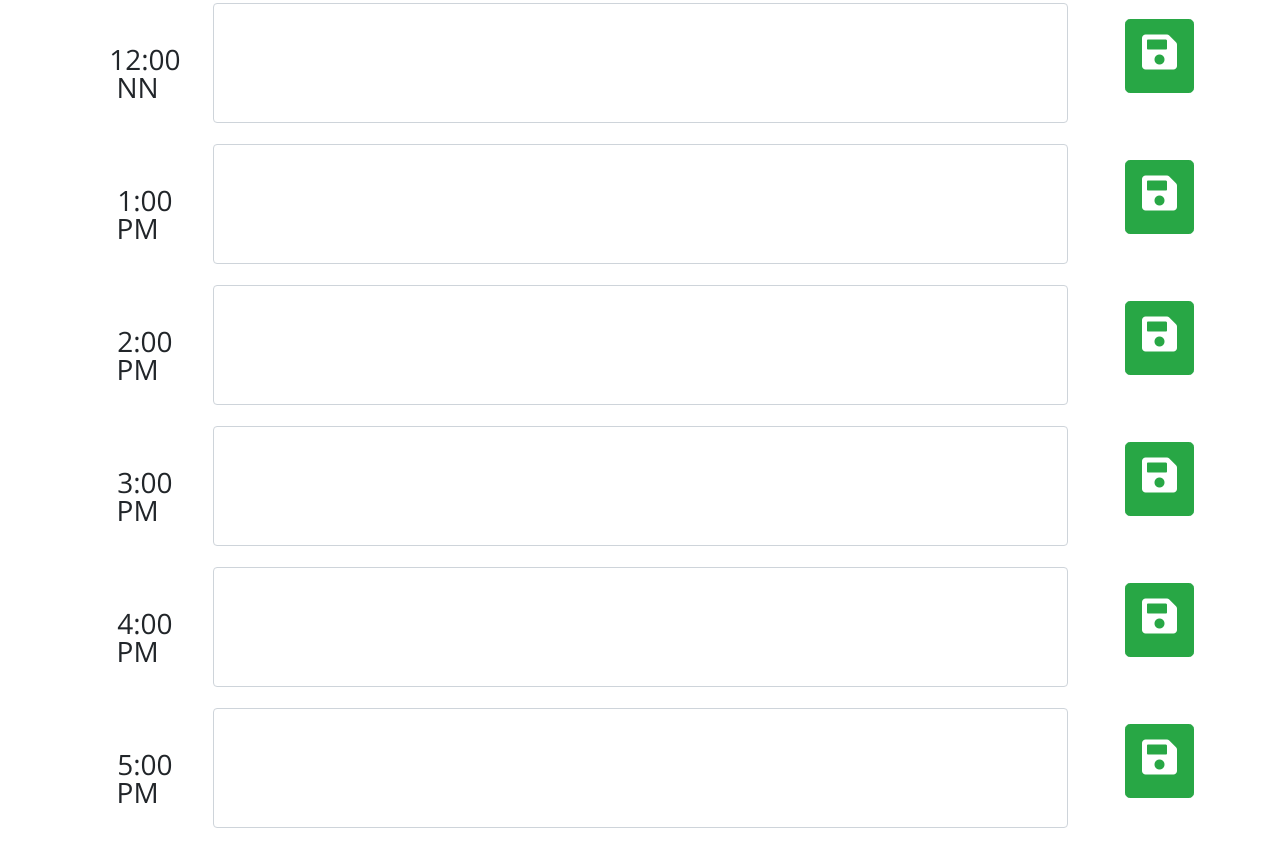
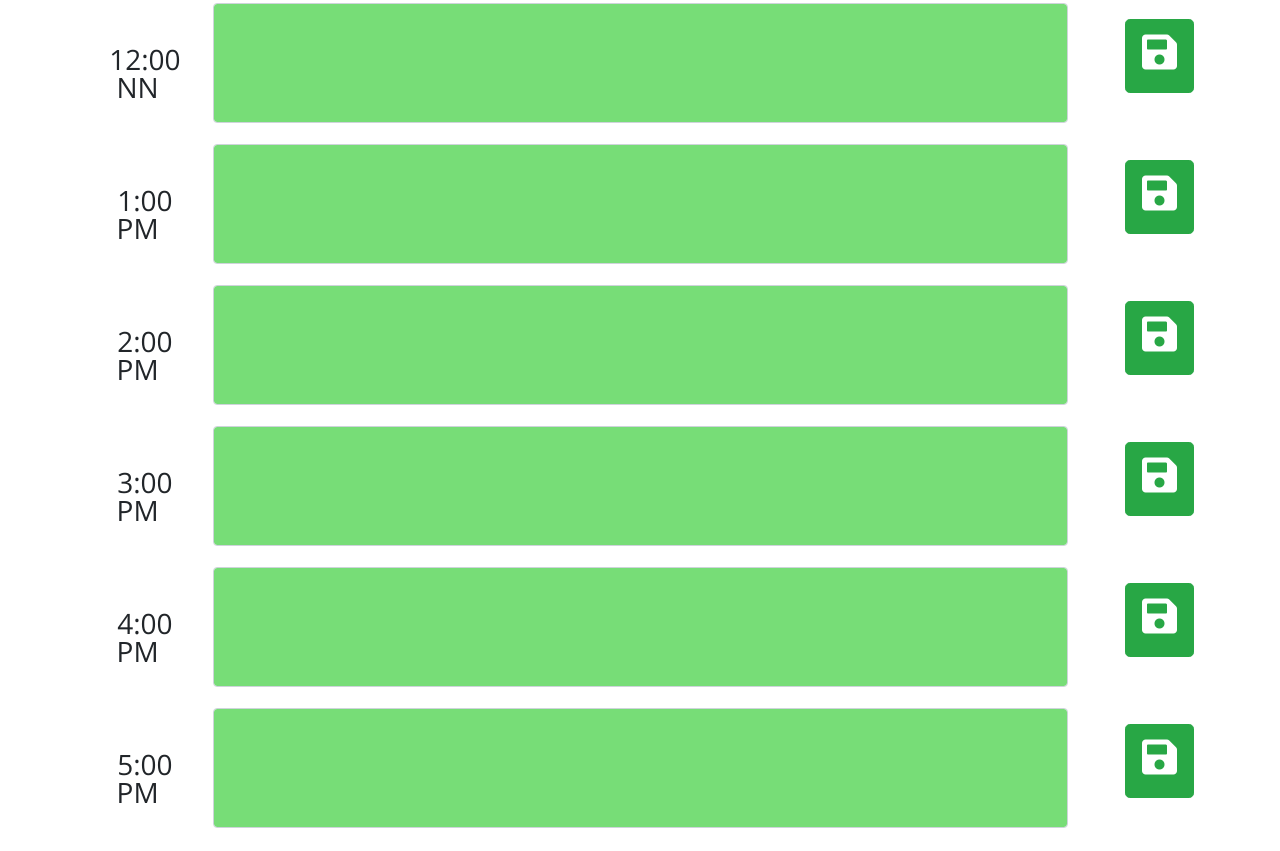
Before and after one commit to jmdg1023/Changeling005, a plain HTML site: page index.html in a window 1280 px wide. Shown: the part 765-1616 px from the top of the page. Drawn offline with nearby package versions, Linux system fonts and the light colour scheme.

Commit message:
added color coding

```diff
--- a/assets/JS/script.js
+++ b/assets/JS/script.js
@@ -1,4 +1,28 @@
-//Current dAY
+// displaying Current dAte
+var currentDate = moment().format("ddd, D MMM, YYYY");
+$("#currentDate").text(currentDate);
 
-var currentDay = moment().format("ddd, D MMM, YYYY");
-$("#currentDay").text(currentDay);
+var systemLog;
+var date = new Date();
+
+var currentHour= date.getHours();
+console.log("present hr:", currentHour)
+
+function colorCoding (){
+    $('textarea').each(function(){
+   //get scheduled hour and current hour
+   var ColorHour=parseInt($(this).attr('id'));
+        console.log('Scheduled hour: ', ColorHour ,"currentHour", currentHour) // shows all the ids converted to integers
+    //change color depending on time
+        if (ColorHour===currentHour){
+        $(this).addClass('present');
+        }
+        else if (ColorHour>currentHour) {
+       $(this).addClass('future');
+        }
+        else {
+            $(this).addClass('past')
+        }
+    });
+    };
+    colorCoding()
--- a/index.html
+++ b/index.html
@@ -26,7 +26,7 @@
     <header class="jumbotron">
       <h1 class="display-3">Work Day Scheduler</h1>
       <p class="lead">A simple calendar app for scheduling your work day</p>
-      <p id="currentDay" class="lead"></p>
+      <p id="currentDate" class="lead"></p>
     </header>
     <div class="container">
       <!-- Timeblocks go here -->
@@ -103,7 +103,7 @@
          <h3 style="margin:10px; line-height: 1;"> 1:00 PM </h3>
         </div>
 
-          <textarea id='1pm'
+          <textarea id='13'
                     style=" padding: 10px; height: 120px;"
                     class=" form-control col-9">
           </textarea>
@@ -119,7 +119,7 @@
          <h3 style="margin:10px; line-height: 1;"> 2:00 PM </h3>
         </div>
 
-          <textarea id='2pm'
+          <textarea id='14'
                     style=" padding: 10px; height: 120px;"
                     class=" form-control col-9">
           </textarea>
@@ -136,7 +136,7 @@
          <h3 style="margin:10px; line-height: 1;"> 3:00 PM </h3>
         </div>
 
-          <textarea id='3pm'
+          <textarea id='15'
                     style=" padding: 10px; height: 120px;"
                     class=" form-control col-9">
           </textarea>
@@ -152,7 +152,7 @@
          <h3 style="margin:10px; line-height: 1;"> 4:00 PM </h3>
         </div>
 
-          <textarea id='4pm'
+          <textarea id='16'
                     style=" padding: 10px; height: 120px;"
                     class=" form-control col-9">
           </textarea>
@@ -168,7 +168,7 @@
          <h3 style="margin:10px; line-height: 1;"> 5:00 PM </h3>
         </div>
 
-          <textarea id='5pm'
+          <textarea id='17'
                     style=" padding: 10px; height: 120px;"
                     class=" form-control col-9">
           </textarea>
```
Also changed, not shown: 1 other file.
